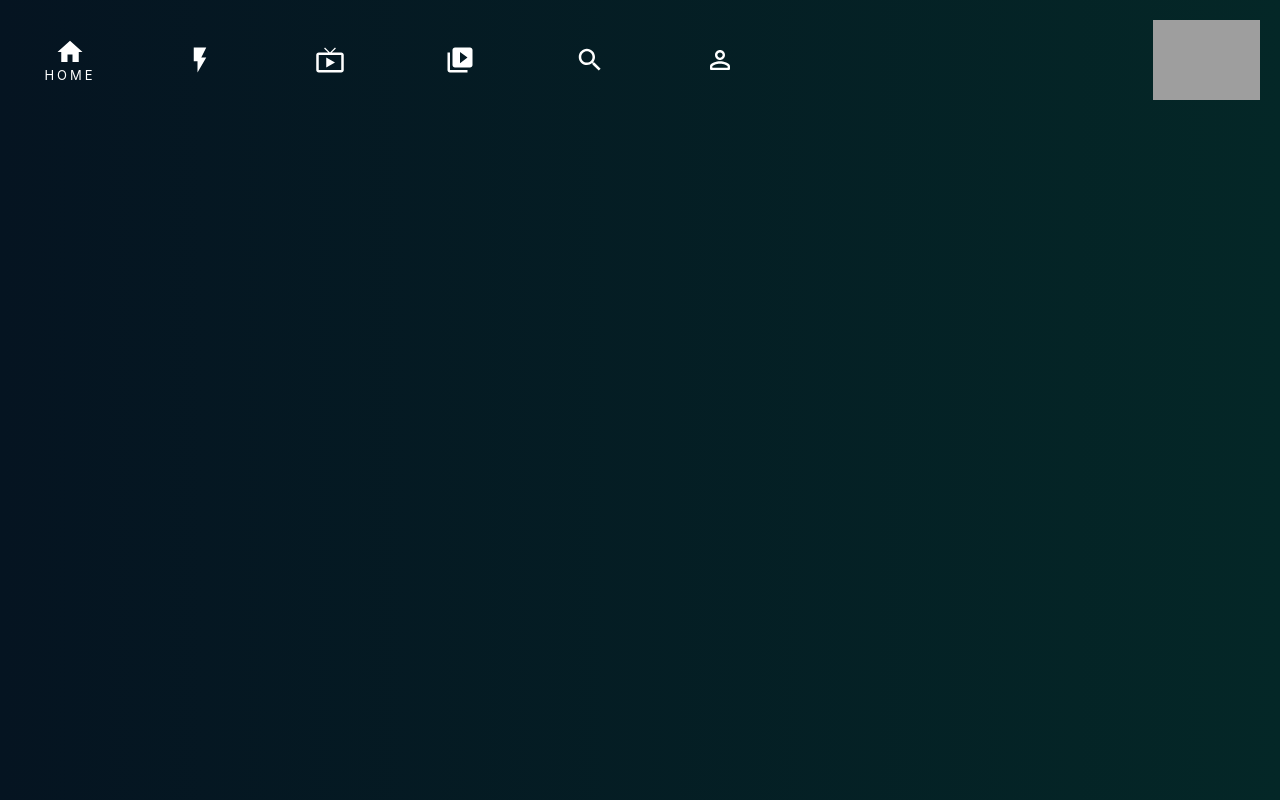
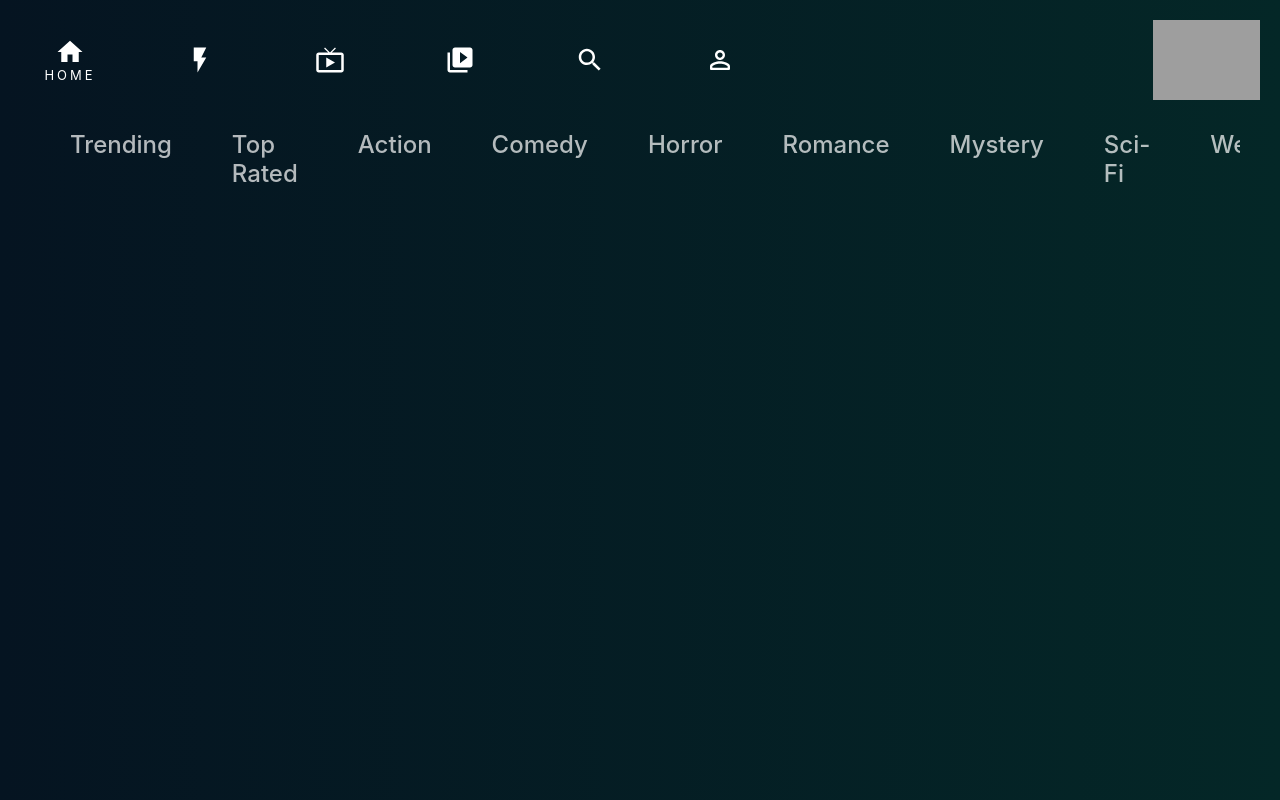
Before and after one commit to bineetNaidu/hulu-clone, a React (Create React App) app: page / in a window 1280 px wide. Built offline with nearby package versions, Linux system fonts and the light colour scheme; grey boxes are pictures that could not be loaded.

Commit message:
add Navbar Component

```diff
--- a/src/App.js
+++ b/src/App.js
@@ -1,5 +1,6 @@
 import React from "react";
 import Header from "./Header";
+import Navbar from "./Navbar";
 
 // STATICS
 import "./App.css";
@@ -8,8 +9,7 @@
   return (
     <div className="app">
       <Header />
-
-      {/* Nav */}
+      <Navbar />
 
       {/* MoviesLists */}
     </div>
--- /dev/null
+++ b/src/Navbar.css
@@ -0,0 +1,29 @@
+.nav {
+  display: flex;
+  overflow-x: scroll;
+  color: #fff;
+  margin: 10px 40px;
+
+  /* For ScrollBar */
+  -ms-overflow-style: none; /** IE and EDGE */
+  scrollbar-width: none; /** FIREFOX */
+}
+
+/* Chrome && Safari && Opera */
+.nav::-webkit-scrollbar {
+  display: none;
+}
+
+.nav > h2 {
+  cursor: pointer;
+  margin-left: 30px;
+  margin-right: 30px;
+  font-weight: 500;
+  opacity: 0.7;
+  transition: transform 50ms ease-out;
+}
+
+.nav > h2:hover {
+  opacity: 1;
+  transform: scale(1.2);
+}
--- /dev/null
+++ b/src/Navbar.jsx
@@ -0,0 +1,24 @@
+import React from "react";
+
+// STATICS
+import "./Navbar.css";
+
+function Navbar() {
+  return (
+    <div className="nav">
+      <h2>Trending</h2>
+      <h2>Top Rated</h2>
+      <h2>Action</h2>
+      <h2>Comedy</h2>
+      <h2>Horror</h2>
+      <h2>Romance</h2>
+      <h2>Mystery</h2>
+      <h2>Sci-Fi</h2>
+      <h2>Western</h2>
+      <h2>Animation</h2>
+      <h2>TV Movie</h2>
+    </div>
+  );
+}
+
+export default Navbar;
```
